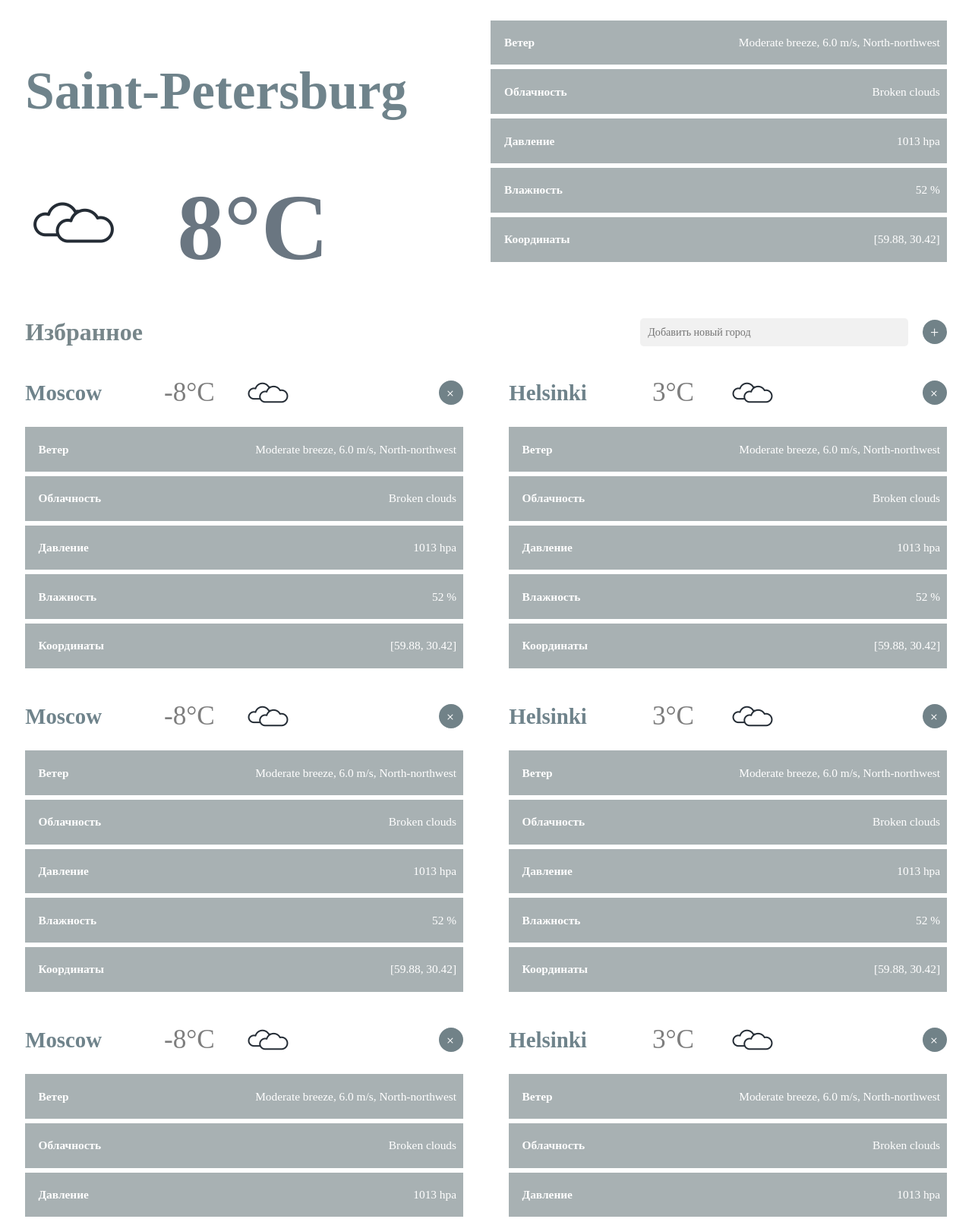
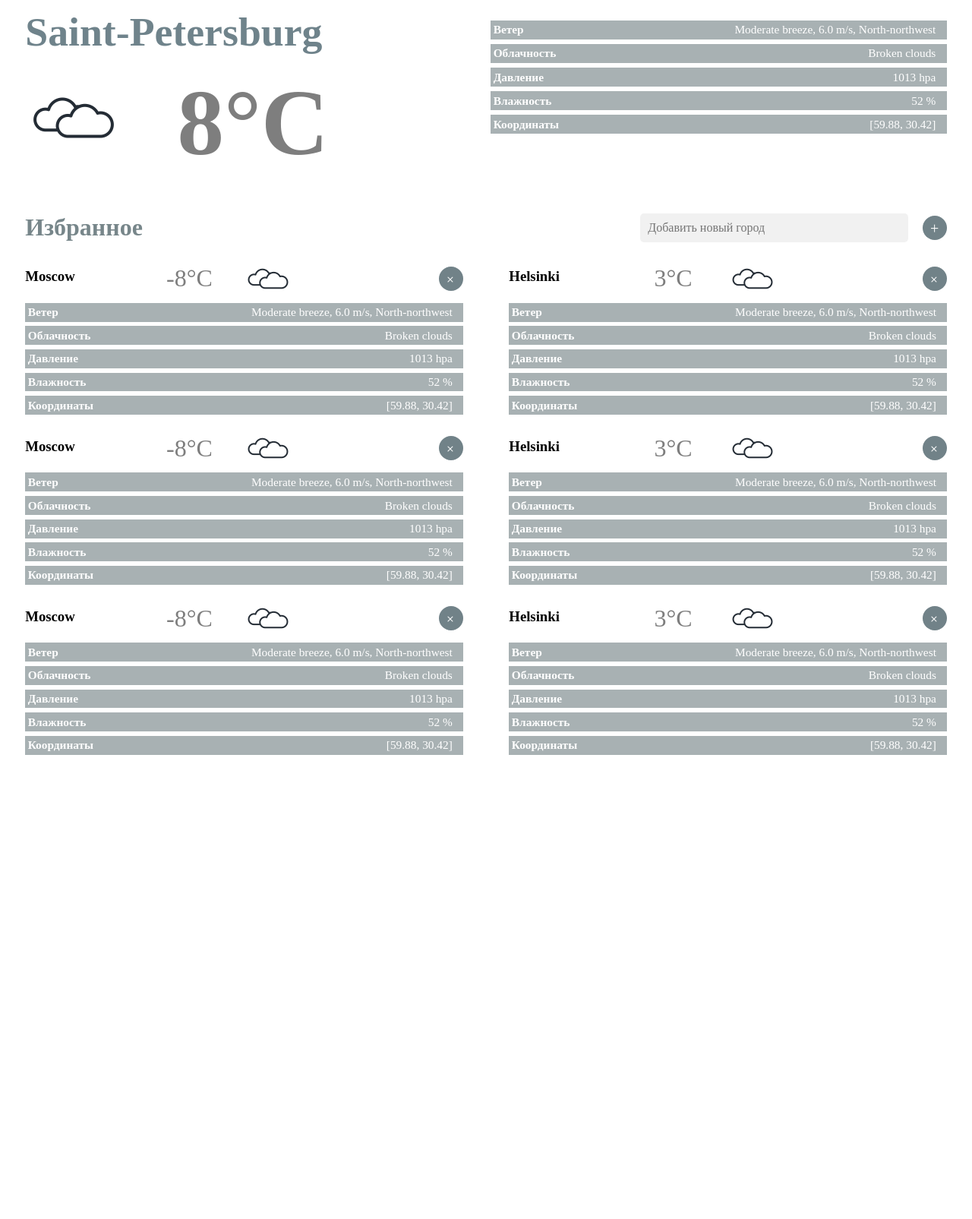
Before and after one commit to AlexKolc/alexkolc.github.io-old-, a plain HTML site: page index.html in a window 1280 px wide. Shown: the part 80-1685 px from the top of the page at 76% size. After the commit the page ends 1092 px from the top, so only its background shows below. Drawn offline with Linux system fonts and the light colour scheme.

Commit message:
Fixed all

```diff
--- a/index.html
+++ b/index.html
@@ -17,9 +17,9 @@
 </header>
 
 <main class="main">
-    <div class="current-city-info">
+    <section class="current-city-info">
         <div class="current-city">
-            <h3>Saint-Petersburg</h3>
+            <h2 class="current-city-name">Saint-Petersburg</h2>
             <div class="current-weather">
                 <img src="images/broken_clouds.png" class="current-weather-img" alt="weather"/>
                 <p class="current-degrees">8&deg;C</p>
@@ -29,39 +29,40 @@
 
         <ul class="weather-info">
             <li class="characteristic">
-                <h4>Ветер</h4>
+                <span>Ветер</span>
                 <p>Moderate breeze, 6.0 m/s, North-northwest</p>
             </li>
 
             <li class="characteristic">
-                <h4>Облачность</h4>
+                <span>Облачность</span>
                 <p>Broken clouds</p>
             </li>
 
             <li class="characteristic">
-                <h4>Давление</h4>
+                <span>Давление</span>
                 <p>1013 hpa</p>
             </li>
 
             <li class="characteristic">
-                <h4>Влажность</h4>
+                <span>Влажность</span>
                 <p>52 %</p>
             </li>
 
             <li class="characteristic">
-                <h4>Координаты</h4>
+                <span>Координаты</span>
                 <p>[59.88, 30.42]</p>
             </li>
         </ul>
-    </div>
-
+    </section>
 
     <section class="favorite">
         <div class="favorite-top">
             <h2>Избранное</h2>
-            <div class="add-new-city">
-                <input class="new-city" type="text" placeholder="Добавить новый город">
-                <button type="button" name="button" class="add-btn">+</button>
+            <div>
+                <form action="someurl" class="add-new-city">
+                    <input class="new-city" type="text" placeholder="Добавить новый город">
+                    <button type="button" name="button" class="add-btn">+</button>
+                </form>
             </div>
         </div>
 
@@ -76,23 +77,23 @@
 
                 <ul class="weather-info">
                     <li class="characteristic">
-                        <h4>Ветер</h4>
+                        <span>Ветер</span>
                         <p>Moderate breeze, 6.0 m/s, North-northwest</p>
                     </li>
                     <li class="characteristic">
-                        <h4>Облачность</h4>
+                        <span>Облачность</span>
                         <p>Broken clouds</p>
                     </li>
                     <li class="characteristic">
-                        <h4>Давление</h4>
+                        <span>Давление</span>
                         <p>1013 hpa</p>
                     </li>
                     <li class="characteristic">
-                        <h4>Влажность</h4>
+                        <span>Влажность</span>
                         <p>52 %</p>
                     </li>
                     <li class="characteristic">
-                        <h4>Координаты</h4>
+                        <span>Координаты</span>
                         <p>[59.88, 30.42]</p>
                     </li>
                 </ul>
@@ -108,23 +109,23 @@
 
                 <ul class="weather-info">
                     <li class="characteristic">
-                        <h4>Ветер</h4>
+                        <span>Ветер</span>
                         <p>Moderate breeze, 6.0 m/s, North-northwest</p>
                     </li>
                     <li class="characteristic">
-                        <h4>Облачность</h4>
+                        <span>Облачность</span>
                         <p>Broken clouds</p>
                     </li>
                     <li class="characteristic">
-                        <h4>Давление</h4>
+                        <span>Давление</span>
                         <p>1013 hpa</p>
                     </li>
                     <li class="characteristic">
-                        <h4>Влажность</h4>
+                        <span>Влажность</span>
                         <p>52 %</p>
                     </li>
                     <li class="characteristic">
-                        <h4>Координаты</h4>
+                        <span>Координаты</span>
                         <p>[59.88, 30.42]</p>
                     </li>
                 </ul>
@@ -140,23 +141,23 @@
 
                 <ul class="weather-info">
                     <li class="characteristic">
-                        <h4>Ветер</h4>
+                        <span>Ветер</span>
                         <p>Moderate breeze, 6.0 m/s, North-northwest</p>
                     </li>
                     <li class="characteristic">
-                        <h4>Облачность</h4>
+                        <span>Облачность</span>
                         <p>Broken clouds</p>
                     </li>
                     <li class="characteristic">
-                        <h4>Давление</h4>
+                        <span>Давление</span>
                         <p>1013 hpa</p>
                     </li>
                     <li class="characteristic">
-                        <h4>Влажность</h4>
+                        <span>Влажность</span>
                         <p>52 %</p>
                     </li>
                     <li class="characteristic">
-                        <h4>Координаты</h4>
+                        <span>Координаты</span>
                         <p>[59.88, 30.42]</p>
                     </li>
                 </ul>
@@ -172,23 +173,23 @@
 
                 <ul class="weather-info">
                     <li class="characteristic">
-                        <h4>Ветер</h4>
+                        <span>Ветер</span>
                         <p>Moderate breeze, 6.0 m/s, North-northwest</p>
                     </li>
                     <li class="characteristic">
-                        <h4>Облачность</h4>
+                        <span>Облачность</span>
                         <p>Broken clouds</p>
                     </li>
                     <li class="characteristic">
-                        <h4>Давление</h4>
+                        <span>Давление</span>
                         <p>1013 hpa</p>
                     </li>
                     <li class="characteristic">
-                        <h4>Влажность</h4>
+                        <span>Влажность</span>
                         <p>52 %</p>
                     </li>
                     <li class="characteristic">
-                        <h4>Координаты</h4>
+                        <span>Координаты</span>
                         <p>[59.88, 30.42]</p>
                     </li>
                 </ul>
@@ -204,23 +205,23 @@
 
                 <ul class="weather-info">
                     <li class="characteristic">
-                        <h4>Ветер</h4>
+                        <span>Ветер</span>
                         <p>Moderate breeze, 6.0 m/s, North-northwest</p>
                     </li>
                     <li class="characteristic">
-                        <h4>Облачность</h4>
+                        <span>Облачность</span>
                         <p>Broken clouds</p>
                     </li>
                     <li class="characteristic">
-                        <h4>Давление</h4>
+                        <span>Давление</span>
                         <p>1013 hpa</p>
                     </li>
                     <li class="characteristic">
-                        <h4>Влажность</h4>
+                        <span>Влажность</span>
                         <p>52 %</p>
                     </li>
                     <li class="characteristic">
-                        <h4>Координаты</h4>
+                        <span>Координаты</span>
                         <p>[59.88, 30.42]</p>
                     </li>
                 </ul>
@@ -236,23 +237,23 @@
 
                 <ul class="weather-info">
                     <li class="characteristic">
-                        <h4>Ветер</h4>
+                        <span>Ветер</span>
                         <p>Moderate breeze, 6.0 m/s, North-northwest</p>
                     </li>
                     <li class="characteristic">
-                        <h4>Облачность</h4>
+                        <span>Облачность</span>
                         <p>Broken clouds</p>
                     </li>
                     <li class="characteristic">
-                        <h4>Давление</h4>
+                        <span>Давление</span>
                         <p>1013 hpa</p>
                     </li>
                     <li class="characteristic">
-                        <h4>Влажность</h4>
+                        <span>Влажность</span>
                         <p>52 %</p>
                     </li>
                     <li class="characteristic">
-                        <h4>Координаты</h4>
+                        <span>Координаты</span>
                         <p>[59.88, 30.42]</p>
                     </li>
                 </ul>
--- a/style.css
+++ b/style.css
@@ -81,7 +81,7 @@
 .current-weather-img {
     max-width: 128px;
     height: auto;
-    margin: 0;
+    margin-top: auto;
 }
 
 .favorite-cities {
@@ -89,12 +89,6 @@
     grid-template-columns: 1fr 1fr;
     grid-gap: 1%;
     grid-column-gap: 5%;
-}
-
-.favorite-top {
-    display: grid;
-    grid-template-columns: 1fr 1fr;
-    grid-gap: 5%;
 }
 
 .favorite-weather-img {
@@ -111,27 +105,23 @@
 
 .characteristic {
     display: grid;
-    grid-template-columns: 1fr 1fr;
+    grid-template-columns: 1fr 4fr;
     background-color: #a8b1b3;
     color: white;
     font-size: 0.8em;
 }
 
-characteristic p {
-    text-align: right;
-    margin-right: 6%;
-}
-
 .degrees {
-    font-size: 2.2em;
+    font-size: 2em;
     margin: auto;
     text-align: right;
     color: #7e7e7e;
 }
 
-h3 {
-    font-size: 1.8em;
+.current-city-name {
+    font-size: 1.4em;
     color: #6f838b;
+    margin-bottom: 3%;
 }
 
 h2 {
@@ -140,10 +130,12 @@ h2 {
     margin: 0;
 }
 
-h4 {
-    margin-left: 6%;
+.characteristic span {
     font-size: 1.2em;
     font-weight: bold;
+    margin-top: 3%;
+    margin-bottom: 3%;
+    margin-left: 3%;
 }
 
 .characteristic p {
@@ -166,14 +158,14 @@ ul {
 .new-city {
     margin: 0 10px 0 0;
     background-color: #f1f1f1;
-    font-size: 1.1vw;
+    font-size: 1em;
     border-radius: 5px;
     border: none;
     color: #728288;
     padding: 10px;
 }
 
-@media screen and (min-width: 0px) and (max-width: 530px) {
+@media screen and (min-width: 0px) and (max-width: 650px) {
     .favorite-cities {
         display: grid;
         grid-template-columns: 1fr;
@@ -183,7 +175,9 @@ ul {
         display: grid;
         grid-template-columns: 90% 10%;
         width: 100%;
-        font-size: 1em;
+        font-size: 0.8em;
+        margin-top: 3%;
+        margin-bottom: 3%;
     }
 
     .weather-top {
@@ -209,16 +203,20 @@ ul {
 
     .current-degrees {
         font-size: 3.2em;
-        margin: auto 0 0;
-        color: #6A7681;
+        margin: auto auto auto 0;
+        color: #7e7e7e;
     }
 
     .current-weather-img {
         margin: 0;
     }
+
+    .favorite-top {
+        margin-top: 5%;
+    }
 }
 
-@media screen and (min-width: 530px) and (max-width: 940px) {
+@media screen and (min-width: 650px) and (max-width: 940px) {
     .update-btn {
         display: none;
     }
@@ -227,7 +225,6 @@ ul {
         display: grid;
         grid-template-columns: 90% 10%;
         width: 100%;
-        font-size: 1em;
     }
 
     .weather-top {
@@ -244,7 +241,7 @@ ul {
     .current-degrees {
         font-size: 3.2em;
         margin: auto 0 0;
-        color: #6A7681;
+        color: #7e7e7e;
     }
 
     .current-weather-img {
@@ -253,6 +250,12 @@ ul {
 
     .new-city {
         font-size: 1em;
+    }
+
+    .favorite-top {
+        display: grid;
+        grid-template-columns: 1fr 1fr;
+        grid-gap: 5%;
     }
 }
 
@@ -286,10 +289,16 @@ ul {
     .current-degrees {
         font-size: 3.2em;
         margin: auto 0 0;
-        color: #6A7681;
+        color: #7e7e7e;
     }
 
     .current-weather-img {
         margin: 0;
     }
+
+    .favorite-top {
+        display: grid;
+        grid-template-columns: 1fr 1fr;
+        grid-gap: 5%;
+    }
 }
```
